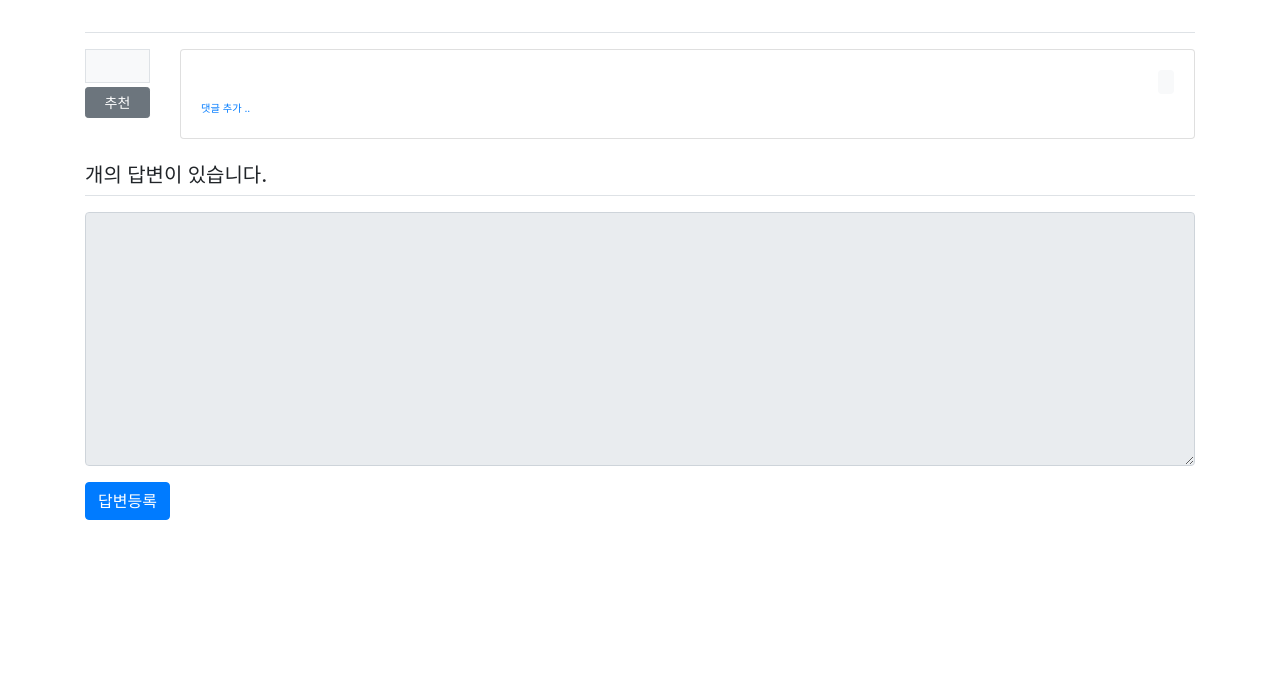
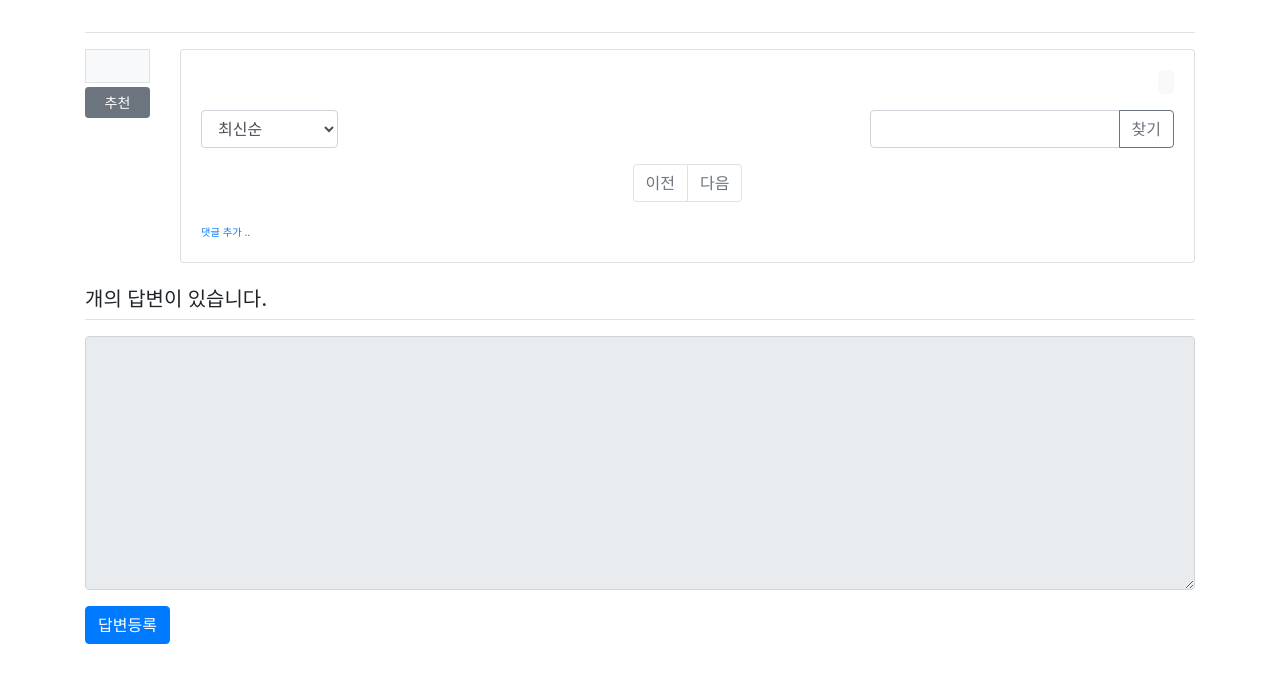
Before and after one commit to kimjinmyeong/django-ad-project, a Django app: template templates/pybo/question_detail.html in a window 1280 px wide. Shown: the part 57-740 px from the top of the page. Run offline with Django 3.2, Linux system fonts and the light colour scheme; the template is opened without the code that fills it: values that come from a table or form of the project are taken from there, others are empty; some libraries are stand-ins or nearby versions.

Commit message:
질문 댓글 정렬, 검색 기능 구현

```diff
--- a/templates/pybo/question_detail.html
+++ b/templates/pybo/question_detail.html
@@ -43,6 +43,20 @@
                     </div>
                     {% endif %}
                     <!-- 질문 댓글 Start -->
+                    <div class="row justify-content-between my-3">
+                        <div class="col-2">
+                            <select class="form-control so">
+                                <option value="recent" {% if so == 'recent' %}selected{% endif %}>최신순</option>
+                                <option value="recommend" {% if so == 'recommend' %}selected{% endif %}>추천순</option>
+                            </select>
+                        </div>
+                        <div class="col-4 input-group">
+                            <input type="text" class="form-control kw" value="{{ kw|default_if_none:'' }}">
+                            <div class="input-group-append">
+                                <button class="btn btn-outline-secondary" type="button" id="btn_search">찾기</button>
+                            </div>
+                        </div>
+                    </div>
                     {% if comment_list %}
                     <div class="mt-3">
                     {% for comment in comment_list %}
@@ -73,12 +87,13 @@
                     </div>
                     {% endfor %}
                     </div>
+                    {% endif %}
                     <!-- 페이징처리 시작 -->
                     <ul class="pagination justify-content-center">
                         <!-- 이전페이지 -->
                         {% if comment_list.has_previous %}
                         <li class="page-item">
-                            <a class="page-link" href="?page={{ comment_list.previous_page_number }}">이전</a>
+                            <a class="page-link" href="page={{ comment_list.previous_page_number }}">이전</a>
                         </li>
                         {% else %}
                         <li class="page-item disabled">
@@ -90,11 +105,11 @@
                         {% if page_number >= comment_list.number|add:-5 and page_number <= comment_list.number|add:5 %}
                             {% if page_number == comment_list.number %}
                             <li class="page-item active" aria-current="page">
-                                <a class="page-link" href="?page={{ page_number }}">{{ page_number }}</a>
+                                <a class="page-link" data-page="{{ page_number }}" href="#">{{ page_number }}</a>
                             </li>
                             {% else %}
                             <li class="page-item">
-                                <a class="page-link" href="?page={{ page_number }}">{{ page_number }}</a>
+                                <a class="page-link" data-page="{{ page_number }}" href="#">{{ page_number }}</a>
                             </li>
                             {% endif %}
                         {% endif %}
@@ -102,7 +117,7 @@
                         <!-- 다음페이지 -->
                         {% if comment_list.has_next %}
                         <li class="page-item">
-                            <a class="page-link" href="?page={{ comment_list.next_page_number }}">다음</a>
+                            <a class="page-link" data-page="{{ comment_list.next_page_number }}" href="#">다음</a>
                         </li>
                         {% else %}
                         <li class="page-item disabled">
@@ -111,7 +126,6 @@
                         {% endif %}
                     </ul>
                     <!-- 페이징처리 끝 -->
-                    {% endif %}
                     <div>
                         <a href="{% url 'pybo:comment_create_question' question.id  %}"
                            class="small"><small>댓글 추가 ..</small></a>
@@ -215,6 +229,11 @@
         <input type="submit" value="답변등록" class="btn btn-primary">
     </form>
 </div>
+<form id="searchForm" method="get" action="{% url 'pybo:detail' question.id %}">
+    <input type="hidden" id="kw" name="kw" value="{{ kw|default_if_none:'' }}">
+    <input type="hidden" id="page" name="page" value="{{ page }}">
+    <input type="hidden" id="so" name="so" value="{{ so }}">
+</form>
 {% endblock %}
 {% block script %}
 <script type='text/javascript'>
@@ -231,4 +250,24 @@ $(document).ready(function(){
     });
 });
 </script>
+<script type='text/javascript'>
+$(document).ready(function(){
+    $(".page-link").on('click', function() {
+        $("#page").val($(this).data("page"));
+        $("#searchForm").submit();
+    });
+
+    $("#btn_search").on('click', function() {
+        $("#kw").val($(".kw").val());
+        $("#page").val(1);  // 검색버튼을 클릭할 경우 1페이지부터 조회한다.
+        $("#searchForm").submit();
+    });
+
+    $(".so").on('change', function() {
+        $("#so").val($(this).val());
+        $("#page").val(1);
+        $("#searchForm").submit();
+    });
+});
+</script>
 {% endblock %}
```
Also changed, not shown: pybo/views/page_views.py (+17 -4 lines).
